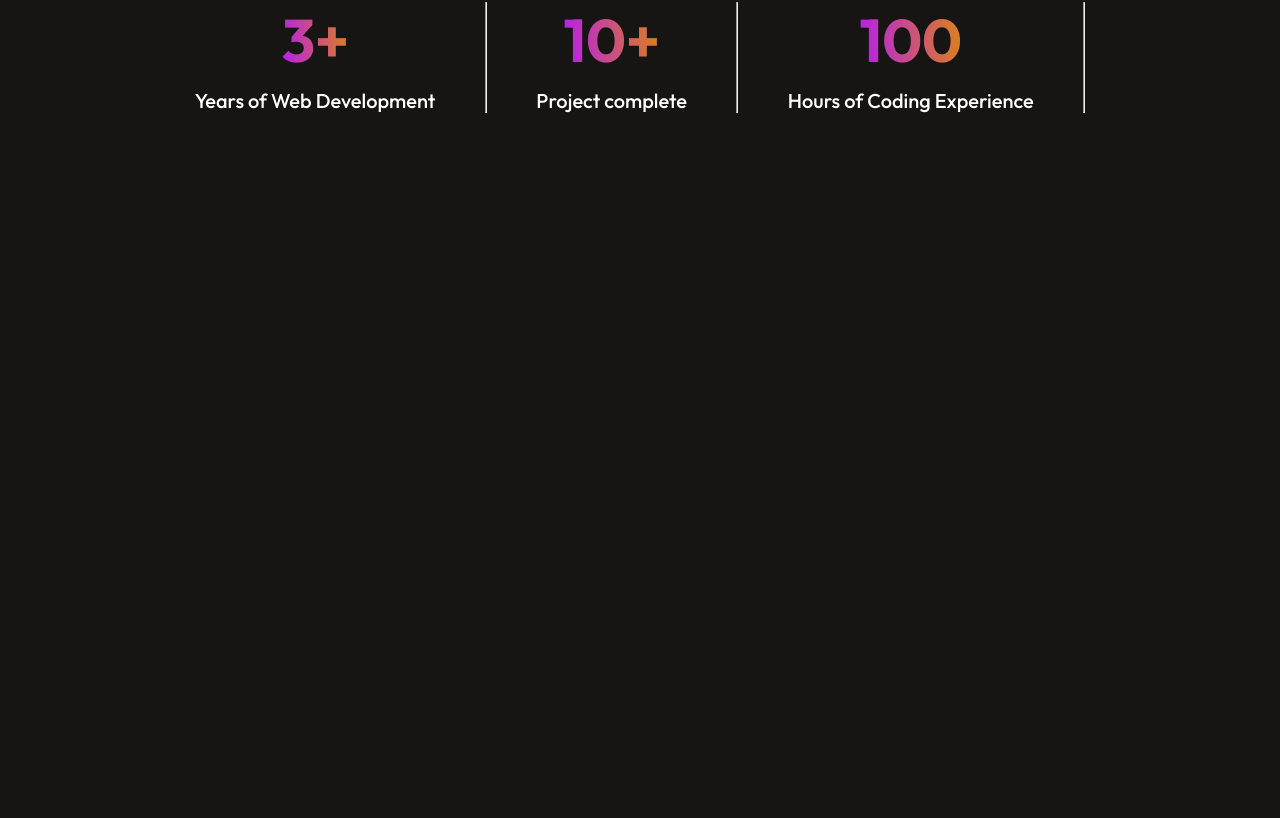
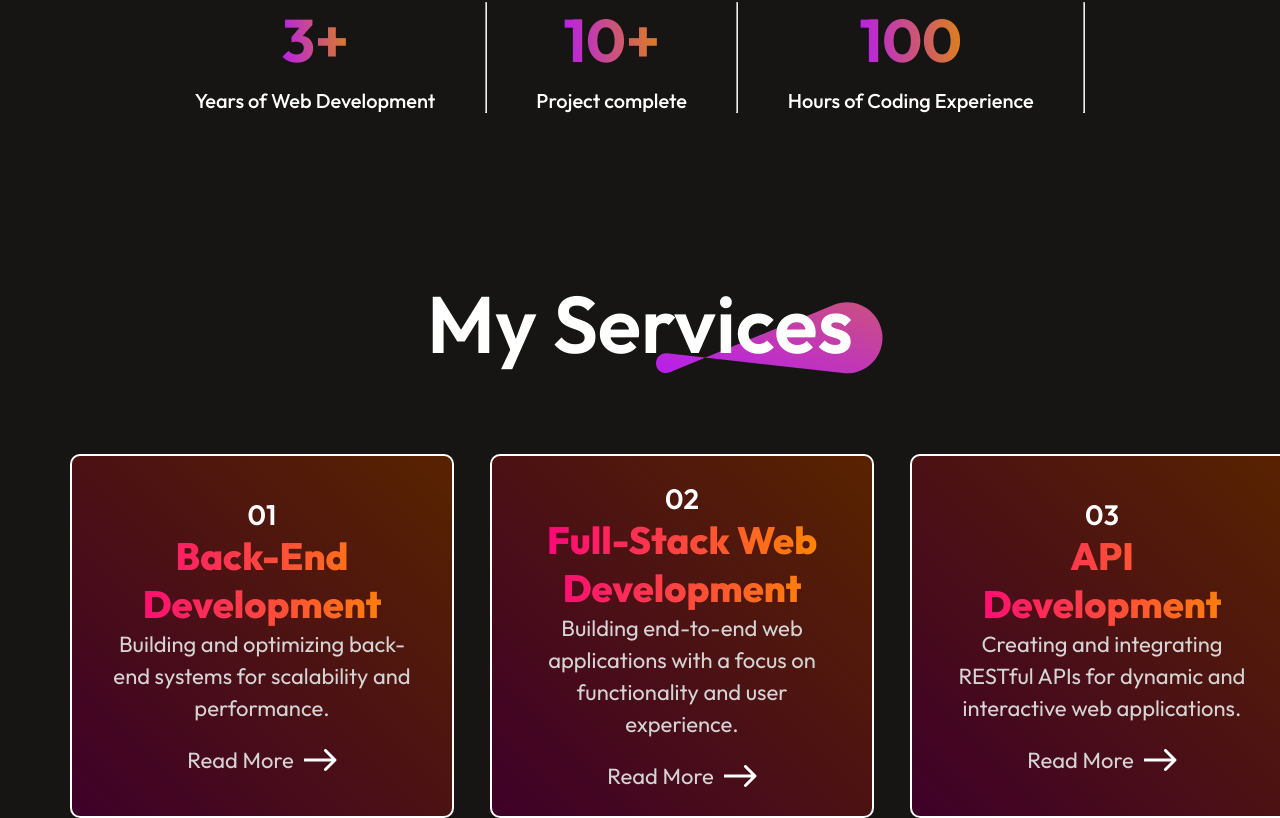
Before and after one commit to Nadeesh-Malaka/portfolio-nadeesh, a React (Vite) app: page / in a window 1280 px wide. Shown: the part 1955-2773 px from the top of the page. Before the commit the page ends 2148 px from the top, so only its background shows below. Built offline with nearby package versions, Linux system fonts and the light colour scheme.

Commit message:
Add Services component with styling and integrate into App

```diff
--- a/src/App.jsx
+++ b/src/App.jsx
@@ -2,6 +2,7 @@ import React from 'react'
 import Navbar from './Components/NavBar/Navbar'
 import Hero from './Components/Hero/Hero'
 import About from './Components/About/About'
+import Services from './Components/Services/Services'
 
 const App = () => {
   return (
@@ -9,6 +10,7 @@ const App = () => {
       <Navbar/>
       <Hero/>
       <About/>
+      <Services/>
     </div>
   )
 }
--- /dev/null
+++ b/src/Components/Services/Services.css
@@ -0,0 +1,112 @@
+.services {
+    display: flex;
+    flex-direction: column;
+    align-items: center;
+    justify-content: center;
+    gap: 80px;
+    margin: 80px 170px;
+}
+
+.services-title {
+    position: relative;
+}
+
+.services-title h1 {
+    padding: 0px 30px;
+    font-size: 80px;
+    font-weight: 600;
+}
+
+.services-title img {
+    position: absolute;
+    bottom: 0;
+    right: 0;
+    z-index: -1;
+}
+
+.services-container {
+    display: grid;
+    grid-template-columns: 1fr 1fr 1fr;
+    gap: 120px;
+    margin-bottom: 80px;
+}
+
+/* Flip Card Effect */
+.services-card {
+    perspective: 1000px;
+    width: 300px;
+    height: 280px;
+    cursor: pointer;
+}
+
+.services-card .card-front,
+.services-card .card-back {
+    width: 100%;
+    height: 100%;
+    position: absolute;
+    backface-visibility: hidden;
+    border-radius: 10px;
+    padding: 40px;
+    border: 2px solid white;
+    transition: transform 0.6s;
+    display: flex;
+    flex-direction: column;
+    justify-content: center;
+    align-items: center;
+    text-align: center;
+}
+
+/* Front Card */
+.card-front {
+    background: linear-gradient(45deg, #3f0028, #582300);
+}
+
+/* Back Card */
+.card-back {
+    background: linear-gradient(45deg, #1a1a1a, #333);
+    color: white;
+    transform: rotateY(180deg);
+}
+
+/* Flip animation */
+.services-card.flipped .card-front {
+    transform: rotateY(180deg);
+}
+
+.services-card.flipped .card-back {
+    transform: rotateY(0deg);
+}
+
+.services-card h3 {
+    font-size: 28px;
+    font-weight: 600;
+}
+
+.services-card h2 {
+    font-size: 38px;
+    font-weight: 800;
+    background: linear-gradient(90deg, #FF0080 0%, #FF8C00 100%);
+    background-clip: text;
+    -webkit-background-clip: text;
+    -webkit-text-fill-color: transparent;
+}
+
+.services-card p {
+    color: #d4d4d4;
+    font-size: 22px;
+    line-height: 32px;
+    max-width: 300px;
+}
+
+.services-readmore {
+    display: flex;
+    gap: 10px;
+    align-items: center;
+    margin-top: 20px;
+    cursor: pointer;
+}
+
+.services-card:hover {
+    transform: scale(1.05);
+    transition: 0.4s;
+}
--- /dev/null
+++ b/src/Components/Services/Services.jsx
@@ -0,0 +1,55 @@
+import React, { useState } from 'react';
+import './Services.css';
+import theme_pattern from "../../assets/theme_pattern.svg";
+import services_data from '../../assets/services_data';
+import arrow_icon from "../../assets/arrow_icon.svg";
+
+const Services = () => {
+    const [flipped, setFlipped] = useState(Array(services_data.length).fill(false));
+
+    const toggleFlip = (index) => {
+        setFlipped(prev => {
+            const newFlipped = [...prev];
+            newFlipped[index] = !newFlipped[index];
+            return newFlipped;
+        });
+    };
+
+    return (
+        <div className='services' id='services'>
+            <div className="services-title">
+                <h1>My Services</h1>
+                <img src={theme_pattern} />
+            </div>
+            <div className="services-container">
+                {services_data.map((service, index) => (
+                    <div
+                        key={index}
+                        className={`services-card ${flipped[index] ? 'flipped' : ''}`}
+                        onClick={() => toggleFlip(index)}
+                    >
+                        <div className="card-front">
+                            <h3>{service.s_no}</h3>
+                            <h2>{service.s_name}</h2>
+                            <p>{service.s_desc}</p>
+                            <div className="services-readmore">
+                                <p>Read More</p>
+                                <img src={arrow_icon} />
+                            </div>
+                        </div>
+                        <div className="card-back">
+                            <h2>{service.s_name}</h2>
+                            <p>{service.details}</p>
+                            <div className="services-readmore">
+                                <p>Show Less</p>
+                                <img src={arrow_icon} />
+                            </div>
+                        </div>
+                    </div>
+                ))}
+            </div>
+        </div>
+    );
+};
+
+export default Services;
--- a/src/assets/services_data.js
+++ b/src/assets/services_data.js
@@ -1,34 +1,24 @@
-const Services_Data = [
+const services_data = [
     {
-        s_no:"01",
-        s_name:"Web design",
-        s_desc:"Web development is the process of building, programming..."
+        s_no: "01",
+        s_name: "Back-End Development",
+        s_desc: "Building and optimizing back-end systems for scalability and performance.",
+        details: "I build efficient back-end systems using Node.js, Express, and Django with a focus on performance and security."
     },
     {
-        s_no:"02",
-        s_name:"Graphics design",
-        s_desc:"Web development is the process of building, programming..."
+        s_no: "02",
+        s_name: "Full-Stack Web Development",
+        s_desc: "Building end-to-end web applications with a focus on functionality and user experience.",
+        details: "Creating full-stack apps using React for front-end and Node.js/Django for back-end, ensuring seamless integration."
     },
     {
-        s_no:"03",
-        s_name:"Social media",
-        s_desc:"Web development is the process of building, programming..."
+        s_no: "03",
+        s_name: "API Development",
+        s_desc: "Creating and integrating RESTful APIs for dynamic and interactive web applications.",
+        details: "I develop RESTful APIs with JWT authentication, ensuring secure and smooth data flow between server and client."
     },
-    {
-        s_no:"04",
-        s_name:"App design",
-        s_desc:"Web development is the process of building, programming..."
-    },
-    {
-        s_no:"05",
-        s_name:"Digital marketing",
-        s_desc:"Web development is the process of building, programming..."
-    },
-    {
-        s_no:"06",
-        s_name:"Content writing",
-        s_desc:"Web development is the process of building, programming..."
-    },
-]
 
-export default Services_Data;
+
+];
+
+export default services_data;
```
